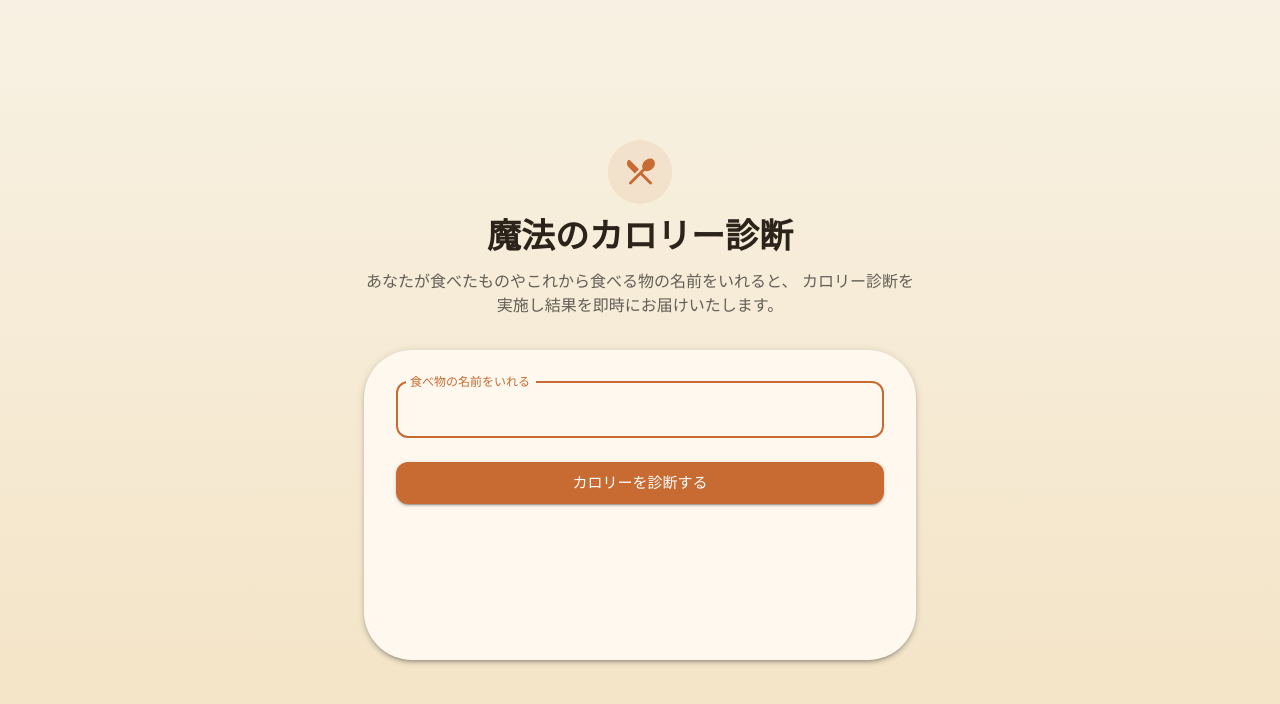
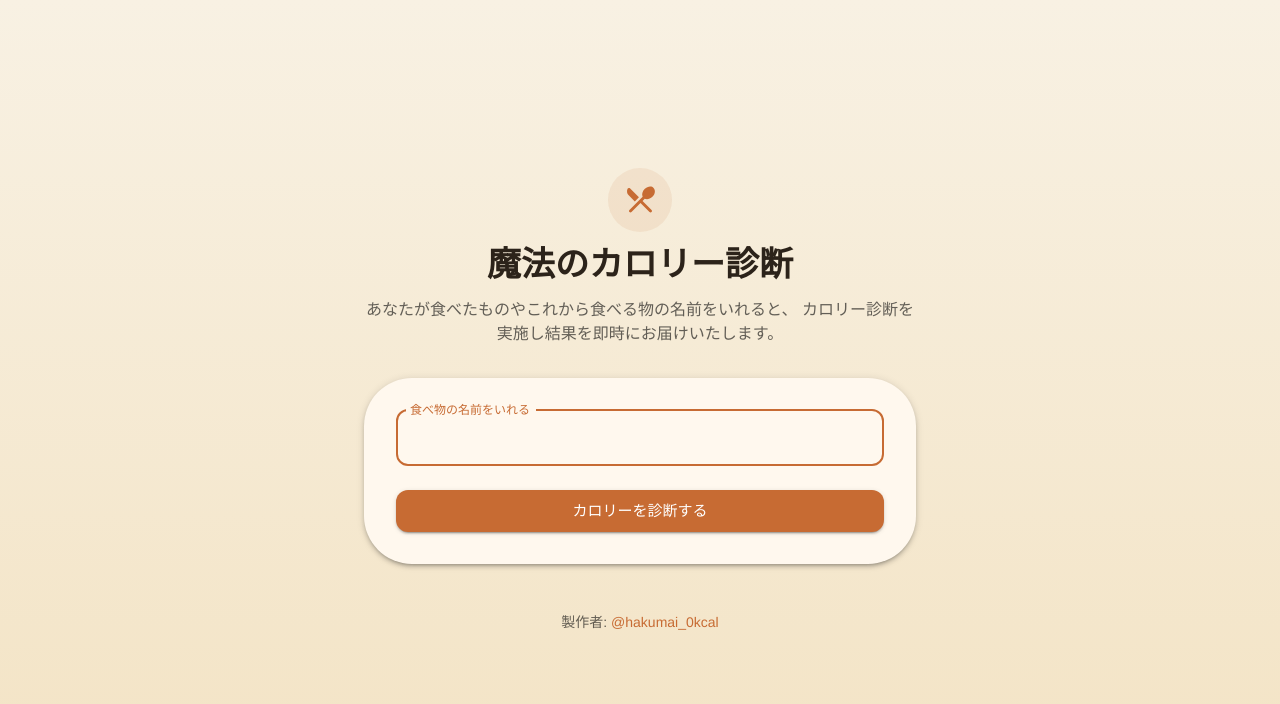
Before and after one commit to y-sasaki-tech/hakumai-0kcal, a React (Vite) app: page / in a window 1280 px wide. Shown: the top 704 px of the page. Built offline with nearby package versions, Linux system fonts and the light colour scheme.

Commit message:
Tweak result spacing and add footer link

```diff
--- a/src/App.tsx
+++ b/src/App.tsx
@@ -5,6 +5,7 @@ import {
   Container,
   Divider,
   Fade,
+  Link,
   List,
   ListItem,
   Paper,
@@ -129,7 +130,7 @@ function App() {
               </Button>
             </Stack>
 
-            <Fade in={Boolean(message)}>
+            <Fade in={Boolean(message)} mountOnEnter unmountOnExit>
               <Box sx={{ mt: 4 }}>
                 <Typography variant="overline" color="secondary" gutterBottom>
                   判定速報
@@ -176,6 +177,19 @@ function App() {
             </Paper>
           )}
         </Stack>
+        <Box component="footer" sx={{ mt: 6, textAlign: "center" }}>
+          <Typography variant="body2" color="text.secondary">
+            製作者: {" "}
+            <Link
+              href="https://x.com/hakumai_0kcal"
+              target="_blank"
+              rel="noopener noreferrer"
+              underline="hover"
+            >
+              @hakumai_0kcal
+            </Link>
+          </Typography>
+        </Box>
       </Container>
     </Box>
   );
```
